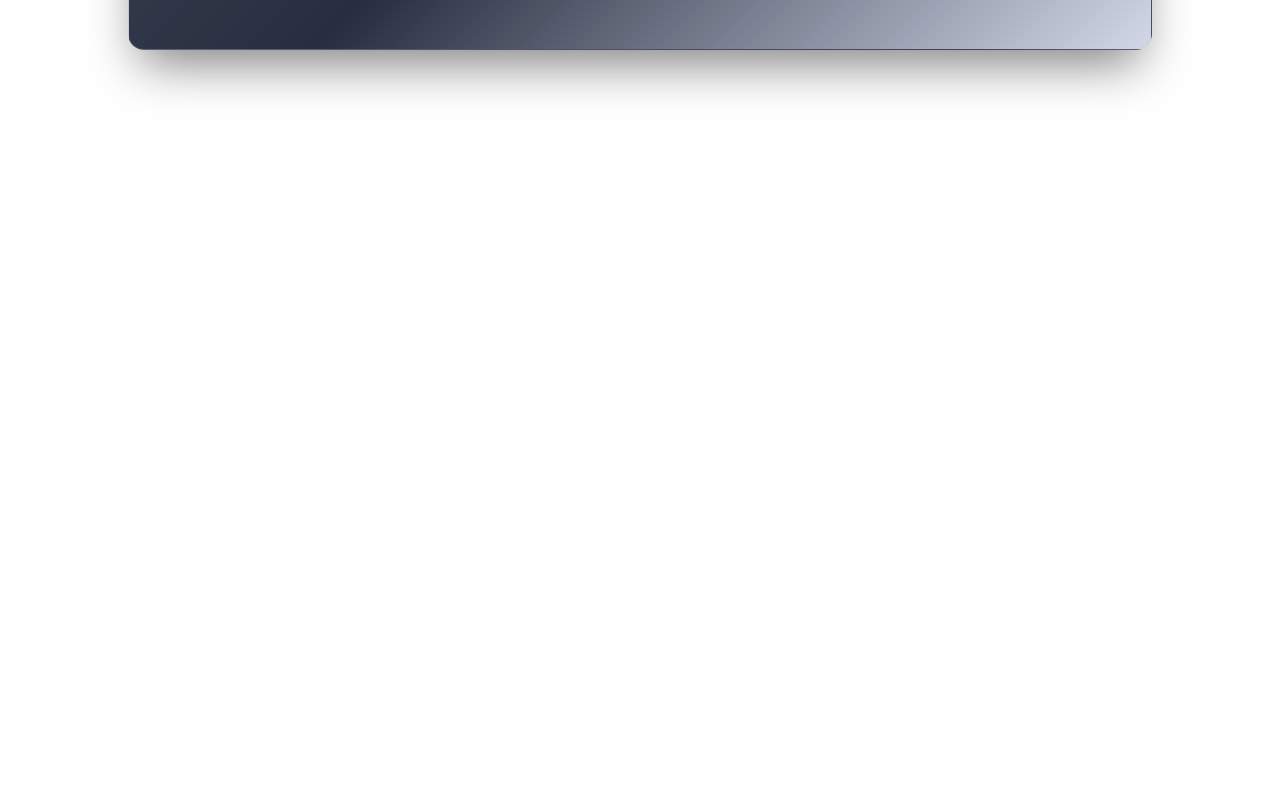
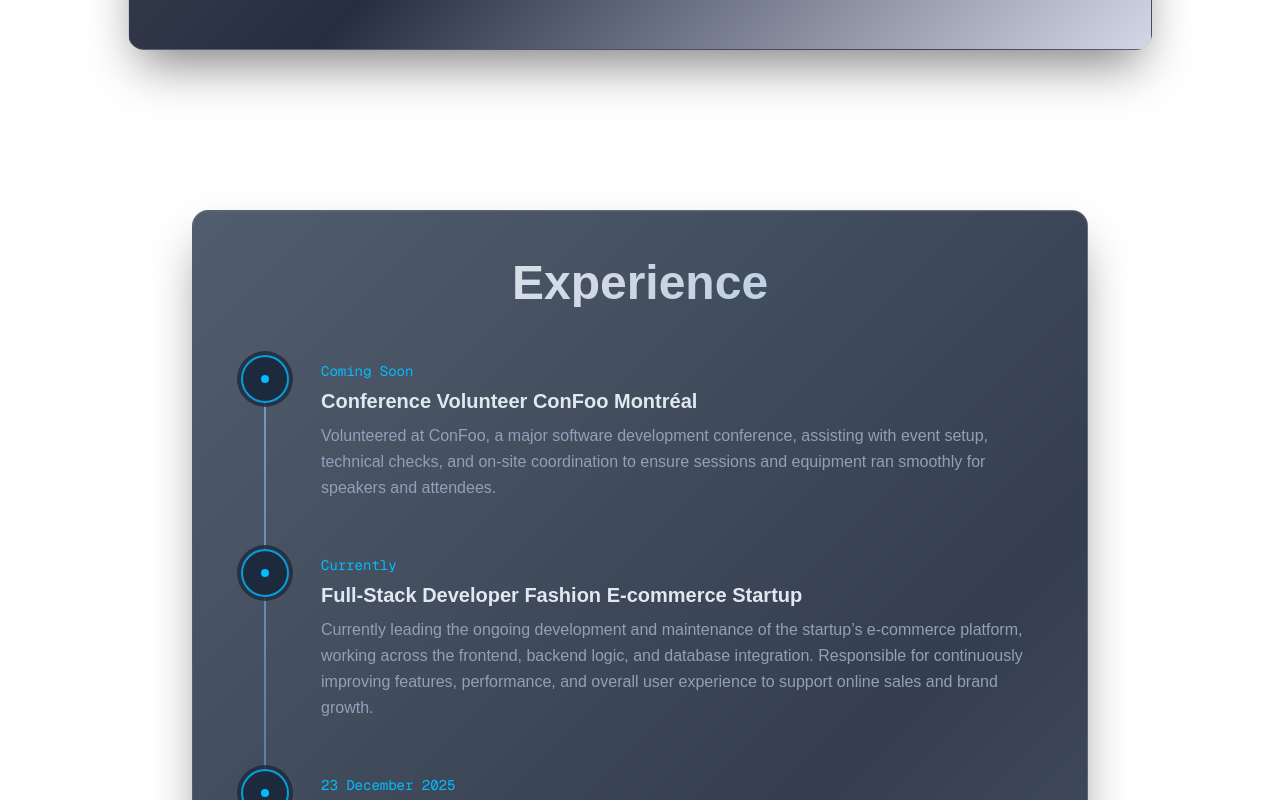
Before and after one commit to Am1rGhe/my-portfolio, a Next.js app: page / in a window 1280 px wide. Shown: the part 1480-2280 px from the top of the page. Built offline with nearby package versions, Linux system fonts and the light colour scheme.

Commit message:
update experience section

```diff
--- a/components/sections/ExperienceSection.tsx
+++ b/components/sections/ExperienceSection.tsx
@@ -1,9 +1,70 @@
+"use client";
+
+import { experiences } from "@/lib/experienceData";
+
 export default function ExperienceSection() {
   return (
-    <section id="experience" className="min-h-screen flex items-center justify-center">
-      <div className="text-center">
-        <h2 className="text-4xl font-bold mb-4 text-white">Experience</h2>
-        <p className="text-lg text-white/90">This is the Experience section</p>
+    <section
+      id="experience"
+      className="relative min-h-screen flex items-center justify-center py-20 px-4"
+    >
+      <div
+        className="relative w-full max-w-4xl rounded-2xl overflow-hidden"
+        style={{
+          background: "linear-gradient(135deg, rgba(51, 65, 85, 0.85) 0%, rgba(30, 41, 59, 0.9) 50%, rgba(51, 65, 85, 0.8) 100%)",
+          border: "1px solid rgba(148, 163, 184, 0.25)",
+          boxShadow: "0 25px 50px -12px rgba(0, 0, 0, 0.5), inset 0 1px 0 rgba(255, 255, 255, 0.05)",
+        }}
+      >
+        <div className="p-8 md:p-12">
+          <h2
+            className="text-4xl md:text-5xl font-bold mb-12 text-center"
+            style={{
+              background: "linear-gradient(135deg, #f8fafc 0%, #cbd5e1 35%, #93c5fd 65%, #94a3b8 100%)",
+              backgroundSize: "200% 200%",
+              WebkitBackgroundClip: "text",
+              WebkitTextFillColor: "transparent",
+              backgroundClip: "text",
+              animation: "experienceTitleReveal 1s ease-out forwards, gradientTextShift 5s ease-in-out 1s infinite",
+            }}
+          >
+            Experience
+          </h2>
+
+          {/* git log style timeline */}
+          <div className="relative">
+            {/* vertical line  */}
+            <div
+              className="absolute left-[19px] md:left-[23px] top-4 bottom-4 w-0.5 rounded-full"
+              style={{
+                background: "linear-gradient(to bottom, rgba(147, 197, 253, 0.6), rgba(96, 165, 250, 0.4), rgba(147, 197, 253, 0.6))",
+              }}
+            />
+
+            {experiences.map((exp, index) => (
+              <div key={index} className="relative flex gap-6 mb-8 last:mb-0 group">
+                {/* Circle node */}
+                <div className="relative z-10 flex-shrink-0">
+                  <div
+                    className="w-10 h-10 md:w-12 md:h-12 rounded-full border-2 border-sky-400/80 bg-slate-800 flex items-center justify-center transition-all duration-300 group-hover:scale-110 group-hover:shadow-[0_0_20px_rgba(56,189,248,0.5)] group-hover:border-sky-300"
+                    style={{
+                      boxShadow: "0 0 0 4px rgba(30, 41, 59, 0.8)",
+                    }}
+                  >
+                    <div className="w-2 h-2 rounded-full bg-sky-400 group-hover:bg-sky-300" />
+                  </div>
+                </div>
+
+                {/* Content */}
+                <div className="flex-1 pt-1 pb-4 pl-2">
+                  <span className="text-sky-400 font-mono text-sm">{exp.year}</span>
+                  <h3 className="text-xl font-semibold text-slate-200 mt-1 mb-2">{exp.title}</h3>
+                  <p className="text-slate-400 leading-relaxed">{exp.description}</p>
+                </div>
+              </div>
+            ))}
+          </div>
+        </div>
       </div>
     </section>
   );
```
